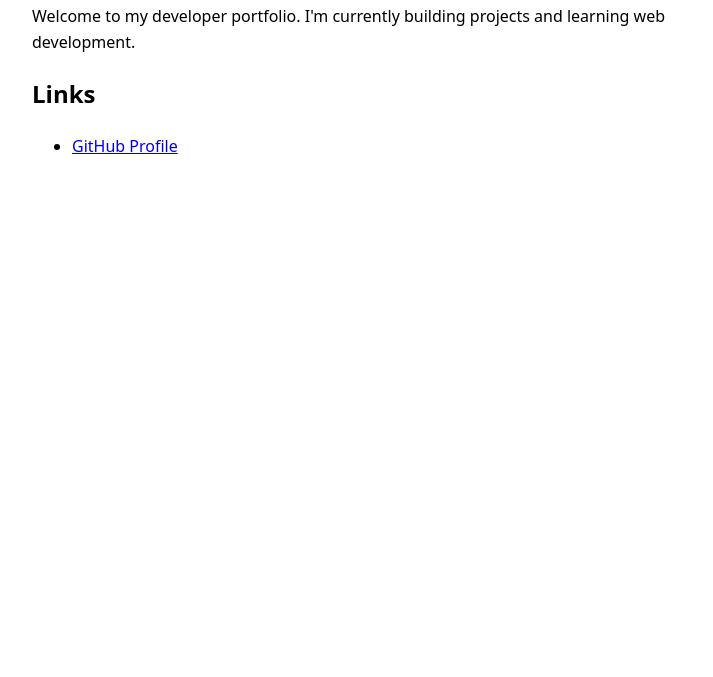
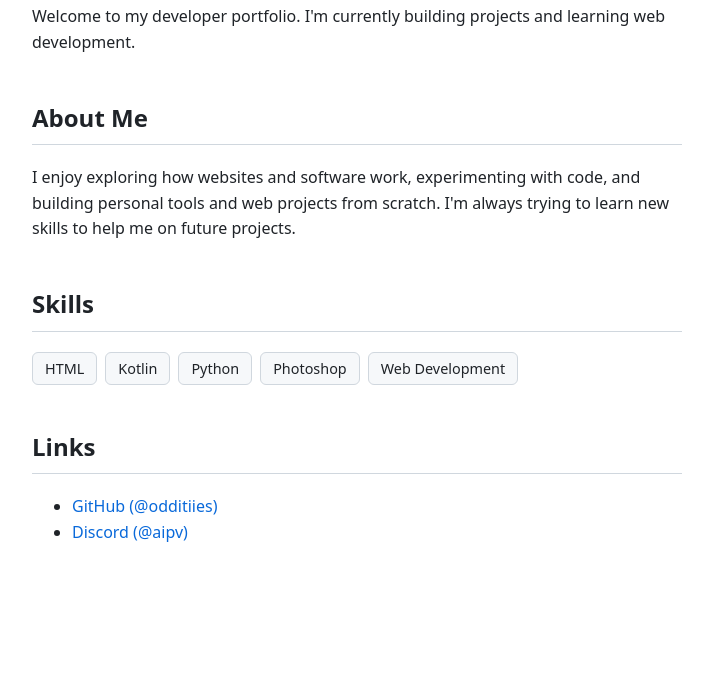
Before and after one commit to odditiies/odditiies.github.io, a plain HTML site: page index.html in a window 1280 px wide. Shown: the part 123-800 px from the top of the page, without its empty margins (283-996 px from the left). Drawn offline with Linux system fonts and the light colour scheme.

Commit message:
Updated links, skills and about me

```diff
--- a/index.html
+++ b/index.html
@@ -5,16 +5,36 @@
   <meta name="viewport" content="width=device-width, initial-scale=1.0">
   <title>odd | Developer</title>
   <style>
-    body { font-family: system-ui, sans-serif; max-width: 650px; margin: 60px auto; padding: 0 20px; line-height: 1.6; }
+    body { font-family: system-ui, sans-serif; max-width: 650px; margin: 60px auto; padding: 0 20px; line-height: 1.6; color: #1f2328; }
     h1 { margin-bottom: 0.2em; }
+    h2 { margin-top: 1.8em; border-bottom: 1px solid #d0d7de; padding-bottom: 0.3em; }
+    .skills { display: flex; flex-wrap: wrap; gap: 8px; list-style: none; padding: 0; }
+    .skills li { background: #f6f8fa; border: 1px solid #d0d7de; padding: 4px 12px; border-radius: 6px; font-size: 0.9rem; }
+    a { color: #0969da; text-decoration: none; }
+    a:hover { text-decoration: underline; }
   </style>
+  <script src="https://keepandroidopen.org/banner.js" defer></script>
 </head>
 <body>
   <h1>Hi, I'm odd</h1>
   <p>Welcome to my developer portfolio. I'm currently building projects and learning web development.</p>
+
+  <h2>About Me</h2>
+  <p>I enjoy exploring how websites and software work, experimenting with code, and building personal tools and web projects from scratch. I'm always trying to learn new skills to help me on future projects.</p>
+
+  <h2>Skills</h2>
+  <ul class="skills">
+    <li>HTML</li>
+    <li>Kotlin</li>
+    <li>Python</li>
+    <li>Photoshop</li>
+    <li>Web Development</li>
+  </ul>
+
   <h2>Links</h2>
   <ul>
-    <li><a href="https://github.com/odditiies">GitHub Profile</a></li>
+    <li><a href="https://github.com/odditiies" target="_blank" rel="noopener noreferrer">GitHub (@odditiies)</a></li>
+    <li><a href="https://discord.com/users/1094701930502172802" target="_blank" rel="noopener noreferrer">Discord (@aipv)</a></li>
   </ul>
 </body>
 </html>
```
